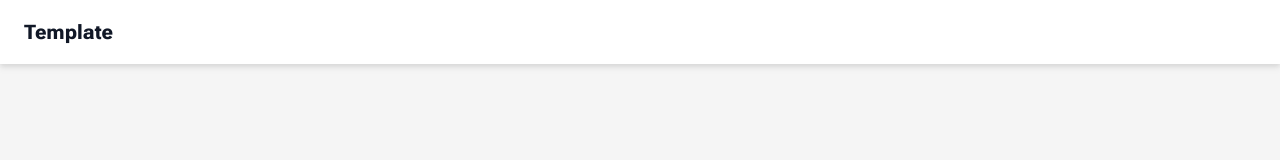
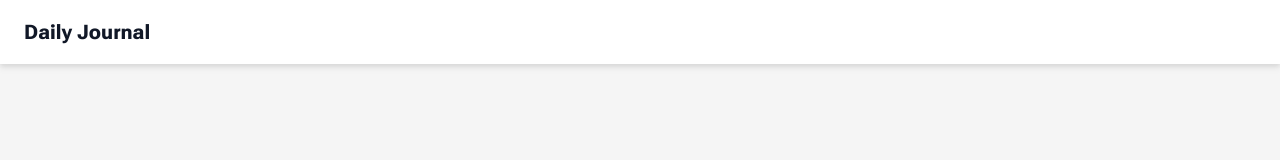
Before and after one commit to zhamann/daily-journal, a Next.js app: page / in a window 1280 px wide. Shown: the top 160 px of the page. Built offline with nearby package versions, Linux system fonts and the light colour scheme.

Commit message:
Customization from template

```diff
--- a/app/layout.tsx
+++ b/app/layout.tsx
@@ -8,8 +8,8 @@ const roboto_flex = Roboto_Flex({
 })
 
 export const metadata: Metadata = {
-  title: 'Template',
-  description: 'Next.js Template',
+  title: 'Daily Journal',
+  description: 'An easy way to journal everyday!',
   themeColor: 'white'
 }
 
@@ -24,7 +24,7 @@ return (
       <body className={roboto_flex.className}>
         <div className="relative flex flex-col min-h-[calc(100dvh)]">
           <header className="w-full h-16 bg-white px-6 drop-shadow-md flex items-center">
-            <a className="text-xl text-gray-900 font-extrabold">Template</a>
+            <a className="text-xl text-gray-900 font-extrabold">Daily Journal</a>
           </header>
           <main className="flex flex-1 bg-[#F5F5F5] items-center justify-center text-gray-900">
             {children}
--- a/package.json
+++ b/package.json
@@ -15,7 +15,7 @@
     "autoprefixer": "10.4.14",
     "eslint": "8.45.0",
     "eslint-config-next": "13.4.10",
-    "next": "13.4.10",
+    "next": "^13.4.10",
     "postcss": "8.4.26",
     "react": "18.2.0",
     "react-dom": "18.2.0",
```
Also changed, not shown: 2 other files (tests, documents, lock files or other folders).
